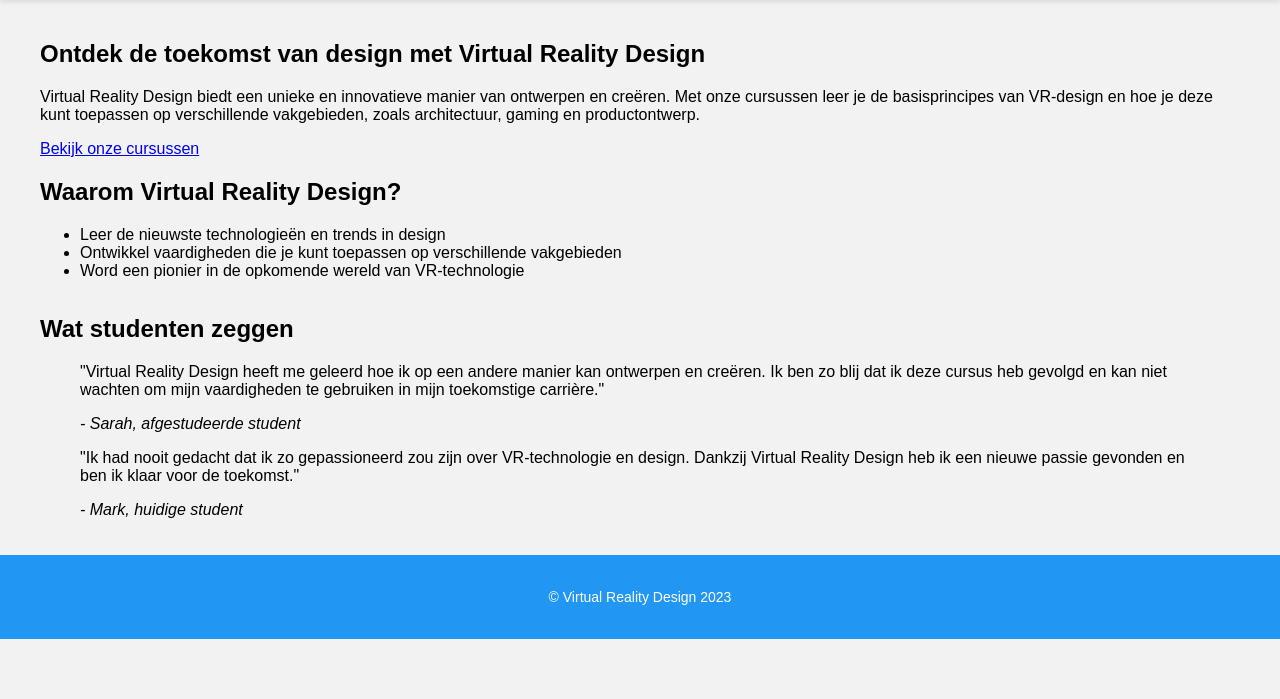
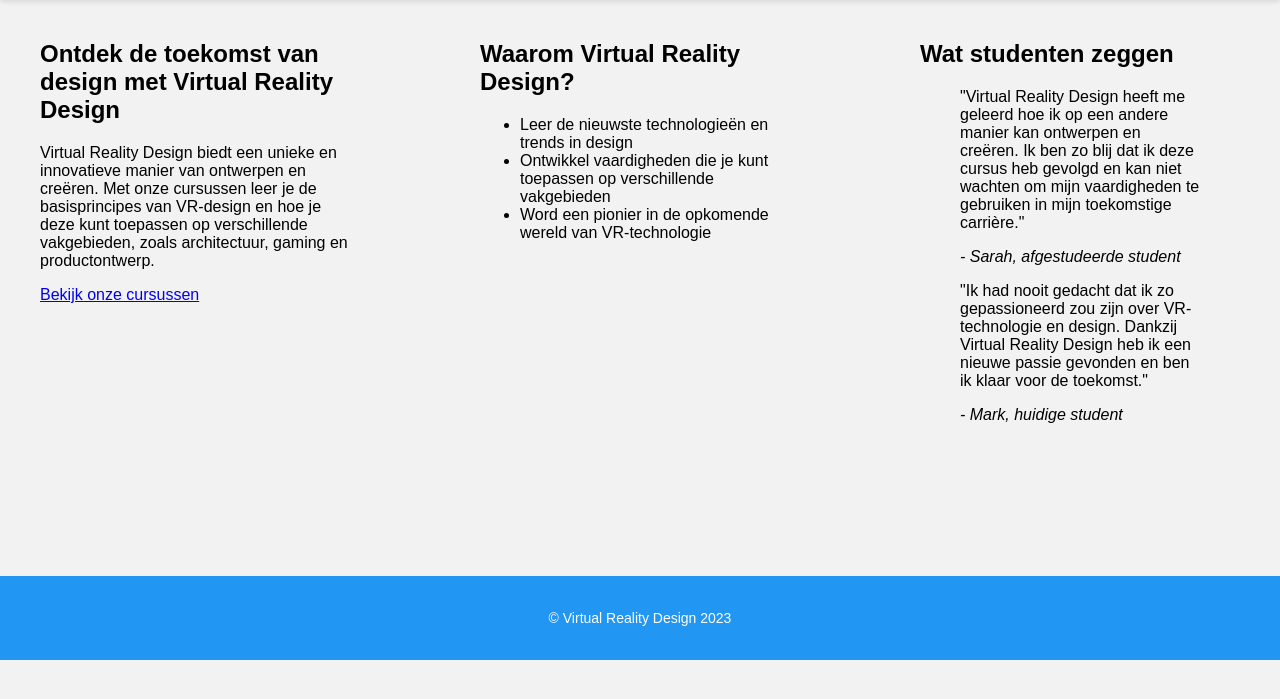
Before and after one commit to salmaazou/Project-3-p4, a PHP site: page / in a window 1280 px wide. Shown: the part 80-779 px from the top of the page. Run offline with PHP 8.4, Linux system fonts and the light colour scheme.

Commit message:
makes the width of the sections smaller so they can be next to each other

```diff
--- a/style.css
+++ b/style.css
@@ -101,6 +101,10 @@ body {
     margin-bottom: 10px;
   }
 
+  /** makes the width smaller so the sections fit next to each other */
+  section {
+    width: 20rem;
+  }
 
   /* Footer element */
   footer {
@@ -109,6 +113,7 @@ body {
     text-align: center;
     padding: 20px;
     font-size: 14px;
+    margin-top: 7.3rem;
   }
 
   @media (max-width: 244px) {
```
